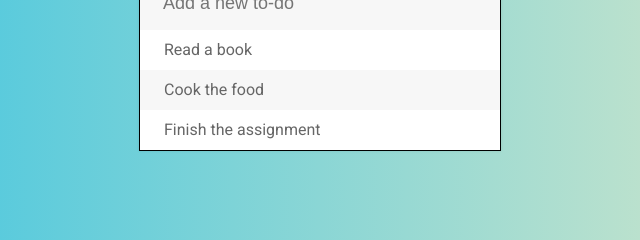
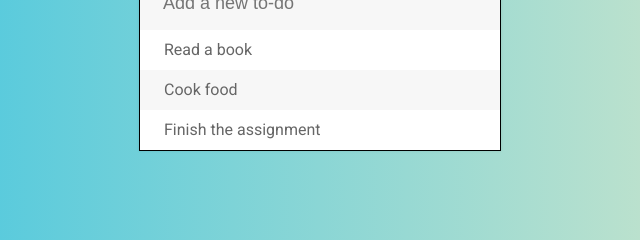
Before and after one commit to archanakarki/To-do-list-program, a plain HTML site: page index.html in a window 1280 px wide. Shown: the part 172-412 px from the top of the page, 320-960 px from the left. Drawn offline with Linux system fonts and the light colour scheme.

Commit message:
Fixed a sentences

```diff
--- a/index.html
+++ b/index.html
@@ -16,7 +16,7 @@
         <input type="text" name="addNewToDo" id="addNewToDo" placeholder="Add a new to-do">
         <ul>
             <li><span><i class="fas fa-trash-alt"></i></span> Read a book </li>
-            <li><span><i class="fas fa-trash-alt"></i></span> Cook the food </li>
+            <li><span><i class="fas fa-trash-alt"></i></span> Cook food </li>
             <li><span><i class="fas fa-trash-alt"></i></span> Finish the assignment </li>
         </ul>
     </div>
```
